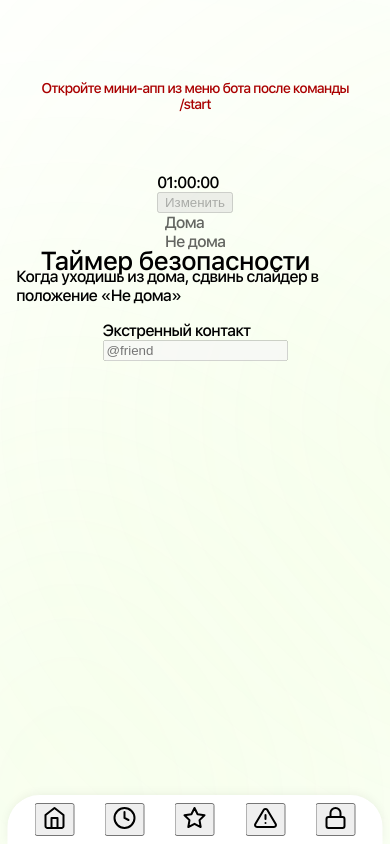
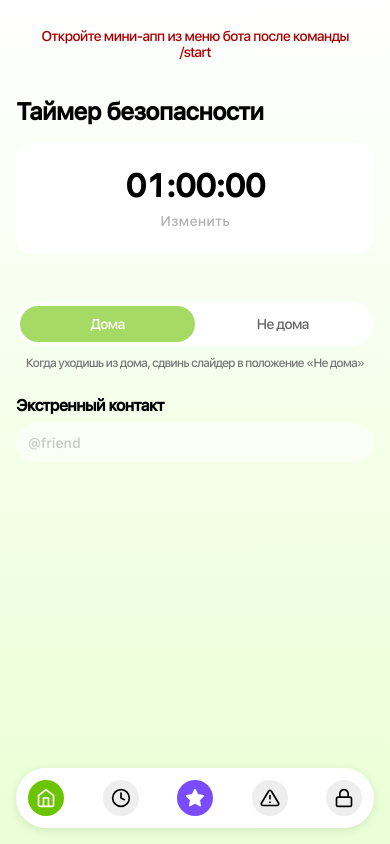
Before and after one commit to Klyaksonchik/HomeAloneMiniApp, a React (Create React App) app in the folder Frontend/: page / in a window 390 px wide. Built offline with nearby package versions, Linux system fonts and the light colour scheme.

Commit message:
Update index.css figma

```diff
--- a/Frontend/src/index.css
+++ b/Frontend/src/index.css
@@ -1,95 +1,52 @@
+* {
+  box-sizing: border-box;
+}
+
 body {
   margin: 0;
-  font-family: 'SFProText', -apple-system, BlinkMacSystemFont, 'Segoe UI', sans-serif;
-  font-weight: 500;
-  background-color: #fff;
-  color: #000;
+  font-family: 'SFProText', system-ui, -apple-system, BlinkMacSystemFont, sans-serif;
+  background: #111;
   overflow-x: hidden;
   letter-spacing: -1px;
 }
 
 .app {
+  width: 100%;
+  max-width: 375px;
   min-height: 100vh;
-  height: 100vh;
+  margin: 0 auto;
+  padding: 16px;
+  padding-bottom: 80px;
+  background: linear-gradient(180deg, #ffffff, #eaffd5);
+  border-radius: 24px;
   display: flex;
   flex-direction: column;
-  align-items: center;
-  justify-content: flex-start;
-  padding: 20px;
-  padding-top: clamp(20px, 5vh, 40px);
-  padding-bottom: 100px;
-  background: #fff;
   position: relative;
   overflow-x: hidden;
   overflow-y: hidden;
   box-sizing: border-box;
 }
 
-/* Два кривых цветных эллипса с блюром 260 */
-.app::before {
-  content: '';
-  position: fixed;
-  top: 0;
-  left: -87px;
-  width: 80%;
-  height: 80%;
-  background: radial-gradient(ellipse, #BAFE5F 0%, transparent 70%);
-  filter: blur(260px);
-  pointer-events: none;
-  z-index: 0;
-  transition: all 0.5s ease;
-  transform: translateY(471px);
-}
-
-.app::after {
-  content: '';
-  position: fixed;
-  bottom: 0;
-  left: 294px;
-  width: 80%;
-  height: 80%;
-  background: radial-gradient(ellipse, #BAFE5F 0%, transparent 70%);
-  filter: blur(260px);
-  pointer-events: none;
-  z-index: 0;
-  transition: all 0.5s ease;
-  transform: translateY(-87px);
-}
-
-/* Когда не дома - красные эллипсы */
-.app.not-home::before {
-  background: radial-gradient(ellipse, #fe5f6b 0%, transparent 70%);
-}
-
-.app.not-home::after {
-  background: radial-gradient(ellipse, #fe5f6b 0%, transparent 70%);
-}
-
-.app > * {
-  position: relative;
-  z-index: 1;
+/* Когда не дома - красный градиент */
+.app.not-home {
+  background: linear-gradient(180deg, #ffffff, #ffe5e8);
 }
 
 .app-name {
-  margin: 0 0 8px 0;
-  color: #666;
-  font-size: 18px;
-  font-weight: 500;
+  display: none;
+}
+
+.main-title {
+  margin: 24px 0 16px;
+  font-size: 28px;
+  font-weight: 600;
+  color: #000;
   font-family: 'SFProText', sans-serif;
-  text-align: center;
+  text-align: left;
+  line-height: 1.3;
   width: 100%;
 }
 
-.main-title {
-  margin: 0 0 16px 0;
-  color: #000;
-  font-size: 32px;
-  font-weight: 500;
-  font-family: 'SFProText', sans-serif;
-  text-align: center;
-  line-height: 1.3;
-  width: 100%;
-}
 .telegram-hint {
   margin: 12px 24px;
   color: #a00;
@@ -97,246 +54,158 @@ body {
   font-size: 14px;
   text-align: center;
   font-family: 'SFProText', sans-serif;
-
 }
 
-/* Timer Display */
-.timer-display-container {
+/* Timer Card */
+.timer-card {
+  background: #fff;
+  border-radius: 16px;
+  padding: 24px;
+  text-align: center;
   width: 100%;
-  max-width: 320px;
-  display: flex;
-  flex-direction: column;
-  align-items: center;
   margin-bottom: 24px;
-  margin-top: 0;
 }
 
-.timer-display-wrapper {
-  background: transparent;
-  box-shadow: none;
-  border-radius: 12px;
-  padding: 20px;
-  width: 100%;
-  display: flex;
-  flex-direction: column;
-  align-items: center;
+.timer-time {
+  font-size: 36px;
+  font-weight: 700;
+  color: #000;
+  font-family: 'SFProText', sans-serif;
+  font-variant-numeric: tabular-nums;
+  margin: 0;
 }
 
-.timer-large {
-  font-size: 64px;
-  font-weight: 500;
-  font-family: 'SFProText', sans-serif;
-  color: #000;
-  text-align: center;
-  margin: 0 0 16px 0;
-
-  font-variant-numeric: tabular-nums;
-}
-
-.timer-green {
-  color: #000;
-}
-
-.timer-red {
-  color: #000;
-}
-
-.change-timer-button {
+.timer-edit {
+  margin-top: 8px;
+  color: #666;
   background: transparent;
-  color: #6A6A6A;
   border: none;
   padding: 0;
   cursor: pointer;
   font-size: 14px;
   font-weight: 500;
   font-family: 'SFProText', sans-serif;
-  transition: all 0.3s ease;
-
+  transition: opacity 0.3s ease;
 }
 
-.change-timer-button:hover:not(:disabled) {
+.timer-edit:hover:not(:disabled) {
   opacity: 0.8;
 }
 
-.change-timer-button:disabled {
+.timer-edit:disabled {
   opacity: 0.5;
   cursor: not-allowed;
 }
 
-/* Slider */
-.slider-container-new {
+/* Toggle */
+.toggle-container {
   width: 100%;
-  max-width: 320px;
-  display: flex;
-  flex-direction: column;
-  align-items: center;
-  margin-bottom: 32px;
+  margin-bottom: 8px;
 }
 
-.slider-new {
-  position: relative;
+.toggle {
+  display: flex;
+  background: #fff;
+  border-radius: 999px;
+  margin: 24px 0 8px;
+  padding: 4px;
   width: 100%;
-  height: 48px;
-  border-radius: 24px;
-  transition: all 0.3s;
-  padding: 4px;
-  box-sizing: border-box;
 }
 
-.slider-green {
-  background: rgba(186, 254, 95, 0.2);
+.toggle-item {
+  flex: 1;
+  text-align: center;
+  padding: 10px 0;
+  border-radius: 999px;
+  font-size: 14px;
+  font-weight: 500;
+  font-family: 'SFProText', sans-serif;
+  color: #000;
+  cursor: pointer;
+  transition: all 0.3s ease;
 }
 
-.slider-red {
-  background: rgba(254, 95, 107, 0.2);
+.toggle-item.active {
+  background: #6bc400;
+  color: #fff;
 }
 
-.slider-knob {
-  position: absolute;
-  top: 4px;
-  height: 40px;
-  width: calc(50% - 4px);
-  border-radius: 20px;
-  display: flex;
-  align-items: center;
-  justify-content: center;
-  transition: all 0.3s;
-  box-shadow: 0 2px 4px rgba(0, 0, 0, 0.15);
+.hint {
+  font-size: 12px;
+  color: #777;
+  text-align: center;
+  font-family: 'SFProText', sans-serif;
+  margin: 0;
+  line-height: 1.5;
 }
 
-.knob-left {
-  left: 4px;
-  background: #69B601;
+/* Emergency */
+.emergency {
+  margin-top: 24px;
+  width: 100%;
 }
 
-.knob-right {
-  left: calc(50% + 4px);
-  background: #fe5f6b;
+.emergency-title {
+  font-weight: 600;
+  margin-bottom: 8px;
+  font-size: 16px;
+  color: #000;
+  font-family: 'SFProText', sans-serif;
 }
 
-.slider-knob-text {
+.emergency-row {
+  display: flex;
+  gap: 8px;
+  width: 100%;
+}
+
+.emergency-row input {
+  flex: 1;
+  padding: 12px;
+  border-radius: 999px;
+  border: none;
+  background: #fff;
   color: #000;
   font-size: 14px;
   font-weight: 500;
   font-family: 'SFProText', sans-serif;
-
+  caret-color: #666;
 }
 
-.slider-labels {
-  display: flex;
-  align-items: center;
-  justify-content: space-between;
-  height: 100%;
-  padding: 0 16px;
-  pointer-events: none;
-}
-
-.slider-label {
-  font-size: 14px;
-  color: #333;
-  transition: opacity 0.3s;
-  font-family: 'SFProText', sans-serif;
-
-}
-
-.label-visible {
-  opacity: 1;
-}
-
-.label-hidden {
-  opacity: 0;
-}
-
-.slider-hint {
-  margin-top: 12px;
-  text-align: center;
-  color: #666;
-  font-size: 12px;
-  line-height: 1.5;
-  font-family: 'SFProText', sans-serif;
-
-}
-
-/* Emergency Contact */
-.emergency-contact-container {
-  width: 100%;
-  max-width: 320px;
-  display: flex;
-  flex-direction: column;
-  margin-bottom: 20px;
-}
-
-.emergency-contact-title {
-  font-size: 16px;
-  font-weight: 500;
-  color: #000;
-  margin: 0 0 12px 0;
-  text-align: left;
-  font-family: 'SFProText', sans-serif;
-
-}
-
-.contact-input-wrapper-new {
-  display: flex;
-  flex-direction: column;
-  gap: 8px;
-}
-
-.contact-input {
-  width: 100%;
-  padding: 14px 16px;
-  border-radius: 24px;
-  border: 1px solid rgba(0, 0, 0, 0.2);
-  background: rgba(0, 0, 0, 0.03);
-  color: #000;
-  font-size: 16px;
-  font-weight: 500;
-  font-family: 'SFProText', sans-serif;
-  transition: all 0.3s ease;
-  box-sizing: border-box;
-  caret-color: #666;
-
-}
-
-.contact-input::selection {
-  background: rgba(186, 254, 95, 0.3);
-  color: #000;
-}
-
-.contact-input::placeholder {
+.emergency-row input::placeholder {
   color: rgba(0, 0, 0, 0.4);
 }
 
-.contact-input:focus {
+.emergency-row input:focus {
   outline: none;
-  background: rgba(0, 0, 0, 0.05);
-  border-color: rgba(0, 0, 0, 0.3);
 }
 
-.contact-input:disabled {
+.emergency-row input:disabled {
   opacity: 0.5;
   cursor: not-allowed;
 }
 
-.contact-save-btn {
-  align-self: flex-end;
-  background: transparent;
+.save-btn {
+  width: 44px;
+  height: 44px;
+  border-radius: 50%;
   border: none;
-  color: #999999;
-  font-size: 14px;
-  font-weight: 500;
-  font-family: 'SFProText', sans-serif;
+  background: #7a4cff;
+  color: #fff;
   cursor: pointer;
-  padding: 4px 8px;
+  font-size: 18px;
+  display: flex;
+  align-items: center;
+  justify-content: center;
   transition: opacity 0.3s;
-
+  flex-shrink: 0;
 }
 
-.contact-save-btn:hover:not(:disabled) {
+.save-btn:hover:not(:disabled) {
   opacity: 0.8;
 }
 
-.contact-save-btn:disabled {
+.save-btn:disabled {
   opacity: 0.5;
   cursor: not-allowed;
 }
@@ -345,14 +214,13 @@ body {
   font-size: 18px;
   font-weight: 500;
   font-family: 'SFProText', sans-serif;
-  margin: 20px;
+  margin: 20px 0;
   color: #000;
   text-align: center;
   background: rgba(254, 95, 107, 0.2);
   padding: 16px 24px;
   border-radius: 12px;
   border: 1px solid rgba(254, 95, 107, 0.3);
-
 }
 
 /* Timer Modal */
@@ -394,7 +262,6 @@ body {
   font-weight: 500;
   color: #000;
   font-family: 'SFProText', sans-serif;
-
 }
 
 .timer-modal-close {
@@ -432,7 +299,6 @@ body {
   color: #000;
   font-size: 16px;
   font-family: 'SFProText', sans-serif;
-
 }
 
 .timer-presets-grid {
@@ -453,7 +319,6 @@ body {
   border-radius: 8px;
   cursor: pointer;
   transition: all 0.3s ease;
-
 }
 
 .timer-preset-btn:hover {
@@ -481,7 +346,6 @@ body {
   font-size: 16px;
   font-family: 'SFProText', sans-serif;
   cursor: pointer;
-
 }
 
 .timer-custom-checkbox input {
@@ -508,7 +372,6 @@ body {
   font-weight: 500;
   font-family: 'SFProText', sans-serif;
   color: #000;
-
 }
 
 .timer-input {
@@ -528,7 +391,6 @@ body {
   -webkit-appearance: none;
   -moz-appearance: textfield;
   caret-color: #666;
-
 }
 
 .timer-input::selection {
@@ -563,7 +425,6 @@ body {
   cursor: pointer;
   transition: all 0.3s;
   margin-top: 20px;
-
 }
 
 .timer-modal-save-btn:hover:not(:disabled) {
@@ -579,69 +440,62 @@ body {
 /* Bottom Navigation */
 .bottom-nav {
   position: fixed;
-  bottom: 0;
+  bottom: 16px;
   left: 50%;
   transform: translateX(-50%);
-  width: 90%;
-  max-width: 400px;
-  background: white;
-  border-radius: 32px 32px 0 0;
-  padding: 8px 12px;
+  width: calc(100% - 32px);
+  max-width: 343px;
+  background: #fff;
+  border-radius: 999px;
+  padding: 12px;
   display: flex;
+  justify-content: space-between;
   align-items: center;
-  justify-content: space-around;
-  box-shadow: 0 -2px 10px rgba(0, 0, 0, 0.05);
   z-index: 100;
+  box-shadow: 0 2px 10px rgba(0, 0, 0, 0.1);
 }
 
-.nav-button {
-  width: 48px;
-  height: 48px;
-  border-radius: 90px;
-  background: #f5f5f5;
-  border: none;
+.nav-item {
+  width: 36px;
+  height: 36px;
+  background: #eee;
+  border-radius: 50%;
   display: flex;
   align-items: center;
   justify-content: center;
+  border: none;
   cursor: pointer;
   transition: all 0.3s;
+  padding: 0;
   color: #000;
-  padding: 0;
-  position: relative;
 }
 
-.nav-button:hover {
+.nav-item:hover {
   background: #e0e0e0;
 }
 
-.nav-button.active {
-  background: #BAFE5F;
-  color: #000;
+.nav-item.active {
+  background: #6bc400;
+  color: #fff;
 }
 
-.nav-button svg {
-  width: 24px;
-  height: 24px;
-  stroke: #000;
+.nav-item.center {
+  background: #7a4cff;
+  color: #fff;
+}
+
+.nav-item.center.active {
+  background: #7a4cff;
+}
+
+.nav-item svg {
+  width: 20px;
+  height: 20px;
+  stroke: currentColor;
   fill: none;
 }
 
-.nav-button-large {
-  width: 36px;
-  height: 36px;
-  background: linear-gradient(180deg, #E3EDFF 0%, #5E18EC 100%);
-  border-radius: 90px;
-  box-shadow: 0 4px 12px rgba(94, 24, 236, 0.3), inset 0 1px 0 rgba(255, 255, 255, 0.3);
-}
-
-.nav-button-large.active {
-  background: linear-gradient(180deg, #E3EDFF 0%, #5E18EC 100%);
-  box-shadow: 0 4px 12px rgba(94, 24, 236, 0.3), inset 0 1px 0 rgba(255, 255, 255, 0.3);
-}
-
-.nav-button-large svg {
-  width: 12px;
-  height: 12px;
+.nav-item.center svg {
   stroke: #fff;
   fill: #fff;
 }
@@ -652,7 +506,7 @@ body {
   height: 100vh;
   display: flex;
   flex-direction: column;
-  background: #fff;
+  background: linear-gradient(180deg, #ffffff, #eaffd5);
   position: relative;
   overflow-y: hidden;
   padding-bottom: 100px;
@@ -678,7 +532,6 @@ body {
   padding: 8px;
   margin-right: 12px;
   font-family: 'SFProText', sans-serif;
-
 }
 
 .info-header h2 {
@@ -687,7 +540,6 @@ body {
   font-weight: 500;
   color: #000;
   font-family: 'SFProText', sans-serif;
-
 }
 
 .info-content {
@@ -701,7 +553,6 @@ body {
   line-height: 1.6;
   color: #000;
   font-family: 'SFProText', sans-serif;
-
 }
 
 .info-content p:last-child {
@@ -711,66 +562,38 @@ body {
 /* Адаптивность */
 @media (max-width: 480px) {
   .app {
+    max-width: 100%;
+    border-radius: 0;
     padding: 16px;
-    padding-top: clamp(50px, 8vh, 80px);
-    padding-bottom: 100px;
+    padding-bottom: 80px;
   }
 
   .main-title {
-    font-size: 26px;
-    top: 120px;
-    left: -20px;
+    font-size: 24px;
   }
 
-  .timer-large {
-    font-size: 52px;
+  .timer-time {
+    font-size: 32px;
   }
 
-  .slider-container-new,
-  .emergency-contact-container,
-  .timer-display-container {
-    max-width: 100%;
-  }
-
-  .nav-button {
-    width: 40px;
-    height: 40px;
-  }
-
-  .nav-button svg {
-    width: 20px;
-    height: 20px;
-  }
-
-  .nav-button-large {
-    width: 120px;
-    height: 120px;
-  }
-
-  .nav-button-large svg {
-    width: 40px;
-    height: 40px;
+  .bottom-nav {
+    width: calc(100% - 32px);
+    max-width: calc(100% - 32px);
   }
 }
 
 @media (max-width: 360px) {
-  .timer-large {
-    font-size: 44px;
+  .timer-time {
+    font-size: 28px;
   }
 
-  .nav-button {
-    width: 36px;
-    height: 36px;
+  .nav-item {
+    width: 32px;
+    height: 32px;
   }
 
-  .nav-button svg {
+  .nav-item svg {
     width: 18px;
     height: 18px;
-  }  .nav-button-large {
-    width: 108px;
-    height: 108px;
-  }  .nav-button-large svg {
-    width: 36px;
-    height: 36px;
   }
 }
```
